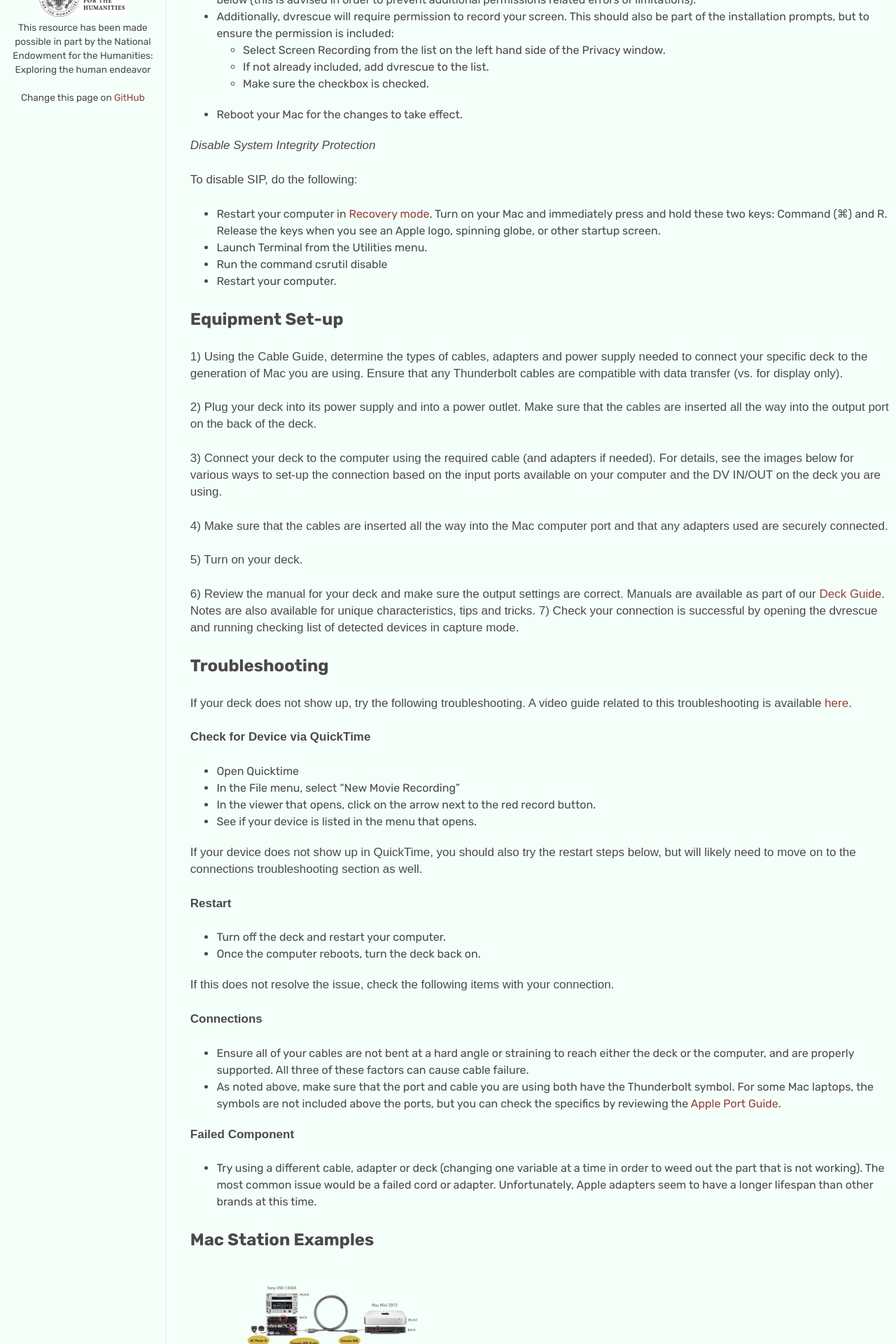
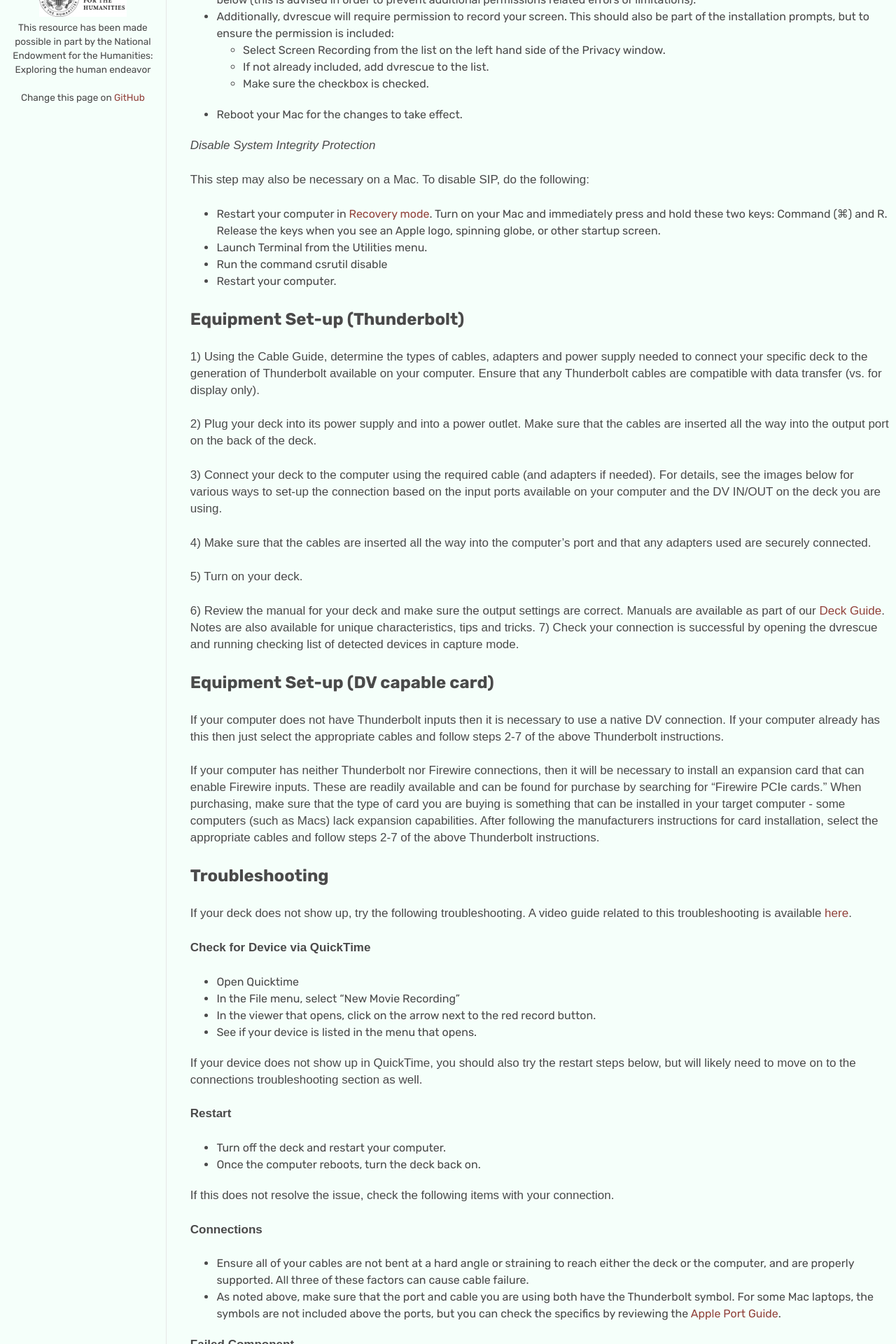
Before and after one commit to mipops/dvrescue, a Jekyll site: the page built from docs/_sections/dv_transfer_station.md, in a window 1280 px wide. Shown: the part 904-2824 px from the top of the page at 70% size. Built offline with Jekyll 4.4.1, drawn with Linux system fonts in a browser that asks for light colours; some of the changed text lies outside the part shown.

Commit message:
expand transfer station section

```diff
--- a/docs/_sections/dv_transfer_station.md
+++ b/docs/_sections/dv_transfer_station.md
@@ -34,27 +34,31 @@
 
  _Disable System Integrity Protection_
 
- To disable SIP, do the following:
+ This step may also be necessary on a Mac. To disable SIP, do the following:
  * Restart your computer in [Recovery mode](https://support.apple.com/en-us/HT201314). Turn on your Mac and immediately press and hold these two keys: Command (⌘) and R. Release the keys when you see an Apple logo, spinning globe, or other startup screen.
  * Launch Terminal from the Utilities menu.
  * Run the command csrutil disable
  * Restart your computer.
 
-## Equipment Set-up
+## Equipment Set-up (Thunderbolt)
 
-1) Using the Cable Guide, determine the types of cables, adapters and power supply needed to connect your specific deck to the generation of Mac you are using. Ensure that any Thunderbolt cables are compatible with data transfer (vs. for display only).
+1) Using the Cable Guide, determine the types of cables, adapters and power supply needed to connect your specific deck to the generation of Thunderbolt available on your computer. Ensure that any Thunderbolt cables are compatible with data transfer (vs. for display only).
 
 2) Plug your deck into its power supply and into a power outlet. Make sure that the cables are inserted all the way into the output port on the back of the deck.
 
 3) Connect your deck to the computer using the required cable (and adapters if needed). For details, see the images below for various ways to set-up the connection based on the input ports available on your computer and the DV IN/OUT on the deck you are using.
 
-4) Make sure that the cables are inserted all the way into the Mac computer port and that any adapters used are securely connected.
+4) Make sure that the cables are inserted all the way into the computer's port and that any adapters used are securely connected.
 
 5) Turn on your deck.
 
 6) Review the manual for your deck and make sure the output settings are correct. Manuals are available as part of our [Deck Guide](https://mipops.github.io/dvrescue/sections/deck_guide.html). Notes are also available for unique characteristics, tips and tricks.
 7) Check your connection is successful by opening the dvrescue and running checking list of detected devices in capture mode.
 
+## Equipment Set-up (DV capable card)
+If your computer does not have Thunderbolt inputs then it is necessary to use a native DV connection. If your computer already has this then just select the appropriate cables and follow steps 2-7 of the above Thunderbolt instructions.
+
+If your computer has neither Thunderbolt nor Firewire connections, then it will be necessary to install an expansion card that can enable Firewire inputs. These are readily available and can be found for purchase by searching for "Firewire PCIe cards." When purchasing, make sure that the type of card you are buying is something that can be installed in your target computer - some computers (such as Macs) lack expansion capabilities. After following the manufacturers instructions for card installation, select the appropriate cables and follow steps 2-7 of the above Thunderbolt instructions.
 
 ## Troubleshooting
 
@@ -80,9 +84,27 @@
 * As noted above, make sure that the port and cable you are using both have the Thunderbolt symbol. For some Mac laptops, the symbols are not included above the ports, but you can check the specifics by reviewing the [Apple Port Guide](https://support.apple.com/en-us/HT201736).
 
 __Failed Component__
-* Try using a different cable, adapter or deck (changing one variable at a time in order to weed out the part that is not working). The most common issue would be a failed cord or adapter. Unfortunately, Apple adapters seem to have a longer lifespan than other brands at this time.
+* Try using a different cable, adapter or deck (changing one variable at a time in order to weed out the part that is not working). The most common issue would be a failed cord or adapter. Unfortunately, Apple adapters seem to have a longer lifespan than other brands at this time. For a step-by-step guide to ensure you determine the correct variable, see the following section. For most of these tips, the assumption is that you have additional cables, adapters and Firewire devices. It is our recommendation that when you purchase a cable or adapter that you buy at least two (or more) at a time to ensure that you have a replacement for testing and in the event of cable failure.
 
-## Mac Station Examples
+* Try another device:
+  - Try connecting your Firewire cable to either a different deck or another Firewire compatible device (such as a legacy hard drive or camera) and see if the device shows up (using the steps “Establishing Deck to Computer Connection” and “Restarting” sections above).
+  - If the second device shows up, there may be an issue with the first deck you were attempting to use (likely the FireWire output is broken).
+  - Try connecting the first device again. If it shows up, you are good to go. If it fails to connect, we would recommend having the device inspected for possible damage.
+  - If the second device does not show up, move onto the next section.
+* Try another cable:
+  - Preferably, using a brand new cable, try connecting your deck to the computer (either with or without adapters depending on your set-up).
+  - Using the steps listed in the “Establishing Deck to Computer Connection” and “Restarting” sections above, see if the device shows up in dvrescue, QuickTime or the Terminal.
+  - If the deck shows up, you are ready to capture.
+  - If the deck does not show up, move on to the next section.
+* Try another adapter:
+  - If you are using more than one adapter, follow these steps for each one, switching out one at a time.
+  - Preferably, using a brand new adapter, try connecting your deck to the computer.
+  - Using the steps listed in the “Establishing Deck to Computer Connection” and “Restarting” sections above, see if the device shows up in either dvrescue, QuickTime or the Terminal.
+  - If the deck shows up, you are ready to capture.
+  - If the deck does not show up and you are using more than one adapter, try the switching out the second one.
+  - If none of this works, there might be a problem with your computer’s FireWire port or drivers.
+
+## Thunderbolt Equipped Station Examples
 <a href="{{ site.baseurl }}/images/macOS_Transfer-Station_Setup_2012.png"><img alt="mac station example 2012" src="{{ site.baseurl }}/images/macOS_Transfer-Station_Setup_2012.png"></a>
 
 <a href="{{ site.baseurl }}/images/macOS_Transfer-Station_Setup_2012_4pin.png"><img alt="mac station example 2012 four pin" src="{{ site.baseurl }}/images/macOS_Transfer-Station_Setup_2012_4pin.png"></a>
```
